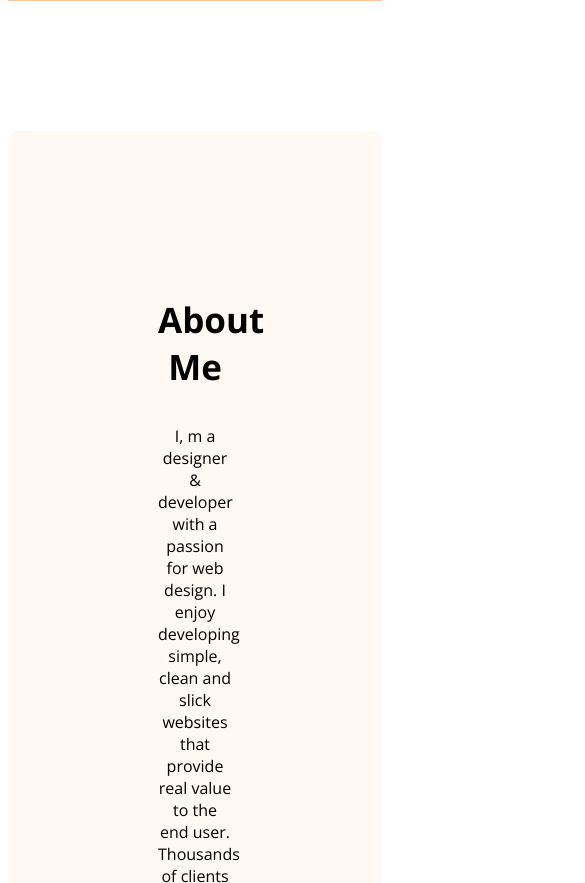
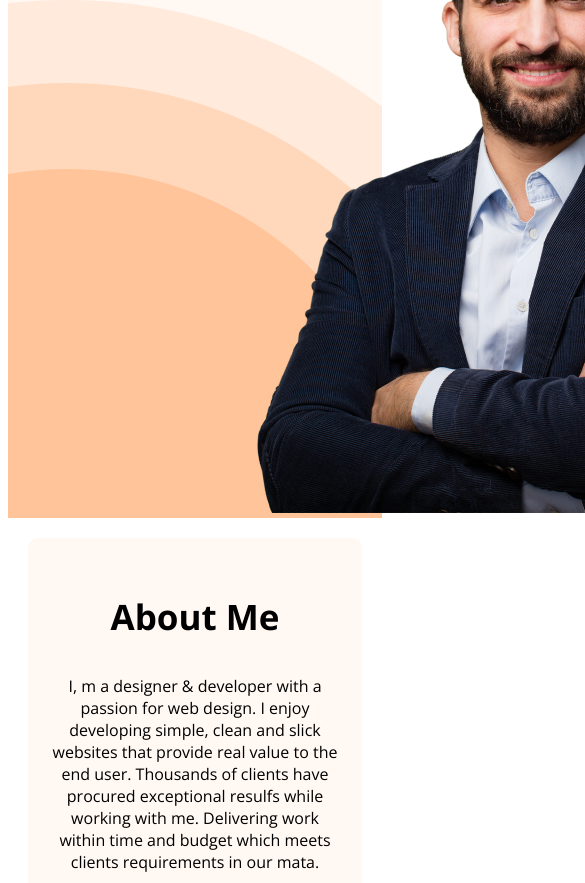
Before and after one commit to sakib-nsu/web-developer-portfolio, a plain HTML site: page index.html in a window 390 px wide. Shown: the part 980-1863 px from the top of the page, 585 px wide, since content can reach past the window. Drawn offline with nearby package versions, Linux system fonts and the light colour scheme.

Commit message:
responsive

```diff
--- a/index.html
+++ b/index.html
@@ -8,7 +8,6 @@
     <script src="https://kit.fontawesome.com/97f67d67c0.js" crossorigin="anonymous"></script>
 </head>
 <body class="open-sans-normal">
-    <h1>gti</h1>
     <header class="header secondary-bg">
         <nav>
             <h3 class="nav-title">Sa<span class="text-primary">K</span>ib</h3>
--- a/style.css
+++ b/style.css
@@ -238,3 +238,32 @@ footer input[type="text"], footer input[type="email"], footer textarea{
     margin-bottom: 24px;
     border: none;
 }
+
+
+@media screen and (max-width: 576px){
+    .skills-container,
+    .resume-container,
+    .about-items,
+    .banner,
+    footer {
+        flex-direction: column;
+    }
+
+    .footer-column{
+        width: 100%;
+    }
+
+    .about {
+    margin: 20px;
+    }
+
+    footer,
+    .about,
+    .skill-p-description {
+        padding: 20px;
+    }
+
+    footer input[type="text"], footer input[type="email"], footer textarea{
+        width: calc(100% - 40px);
+    }
+}
```
